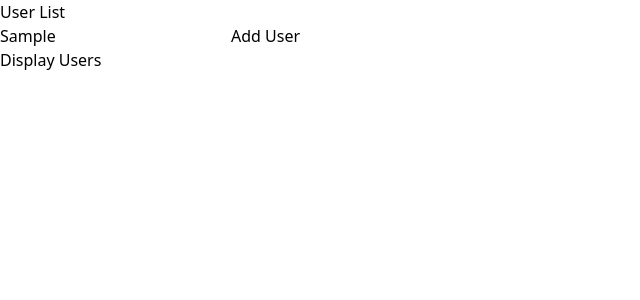
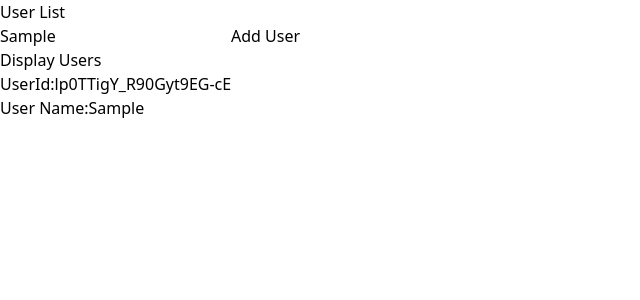
Before and after one commit to mstsurnalyakter/redux-toolkit, a Next.js app: page / in a window 1280 px wide. Both pictures are taken after typing "Sample" into the empty fields and a click on the button "Add User". Shown: the top 300 px of the page, without its empty margins (0-640 px from the left). Built offline with nearby package versions, Linux system fonts and the light colour scheme.

Commit message:
display data from redux

```diff
--- a/src/app/components/DisplayUsers.js
+++ b/src/app/components/DisplayUsers.js
@@ -1,9 +1,21 @@
+"use client"
 import React from 'react'
+import { useSelector } from 'react-redux';
 
 const DisplayUsers = () => {
+  const userData = useSelector((data)=>data.users);
+  console.log(userData);
   return (
     <div className="border-2 p-10">
       <h3 className="text-4xl font-bold mb-1">Display Users</h3>
+      <div className='grid grid-cols-1 lg:grid-cols-2 gap-2'>
+        {
+          userData?.length > 0 && userData.map(user=><div className='border-2 p-5' key={user?.id}>
+            <h2>UserId:{user?.id}</h2>
+            <h3>User Name:{user?.name}</h3>
+          </div>)
+        }
+      </div>
     </div>
   );
 }
```
